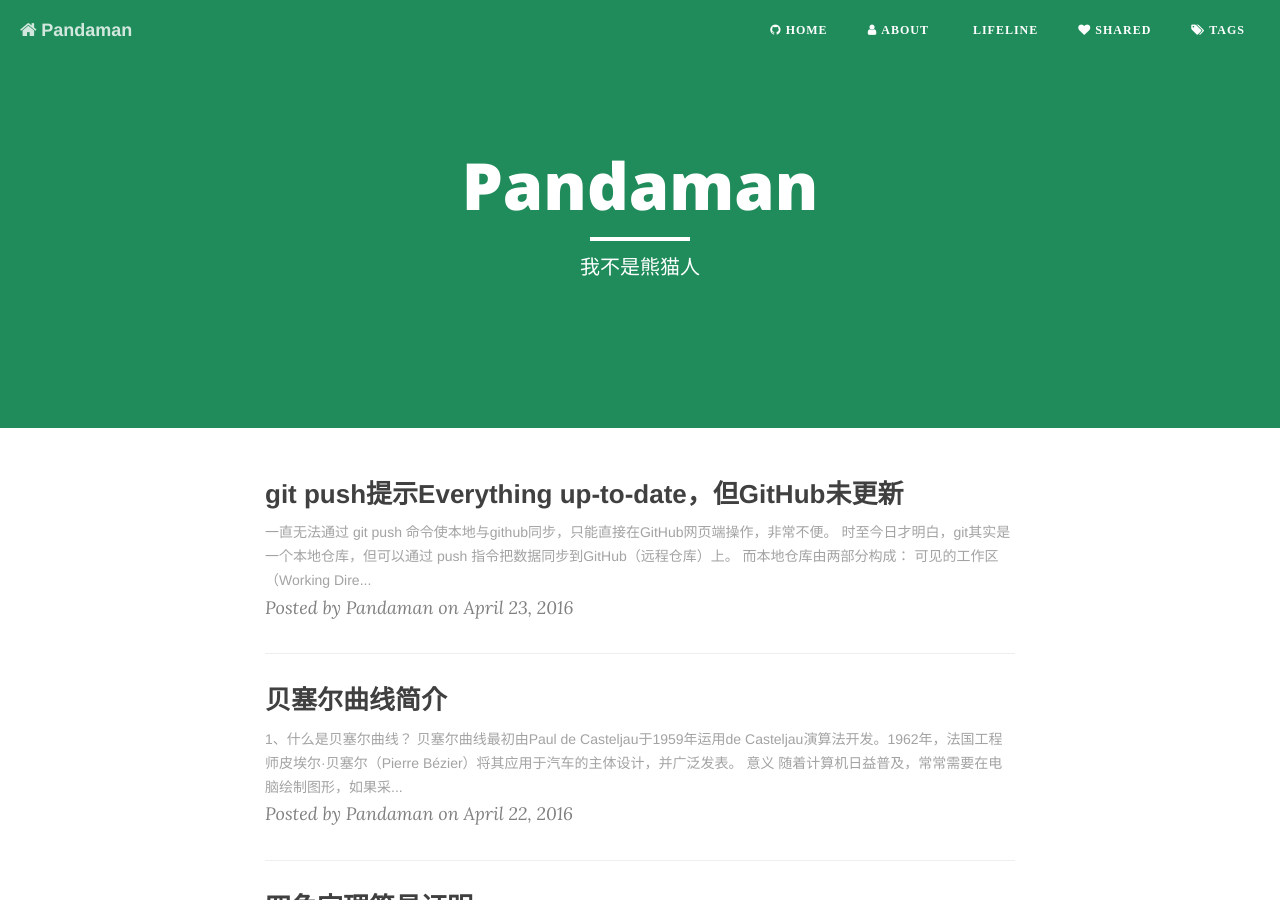
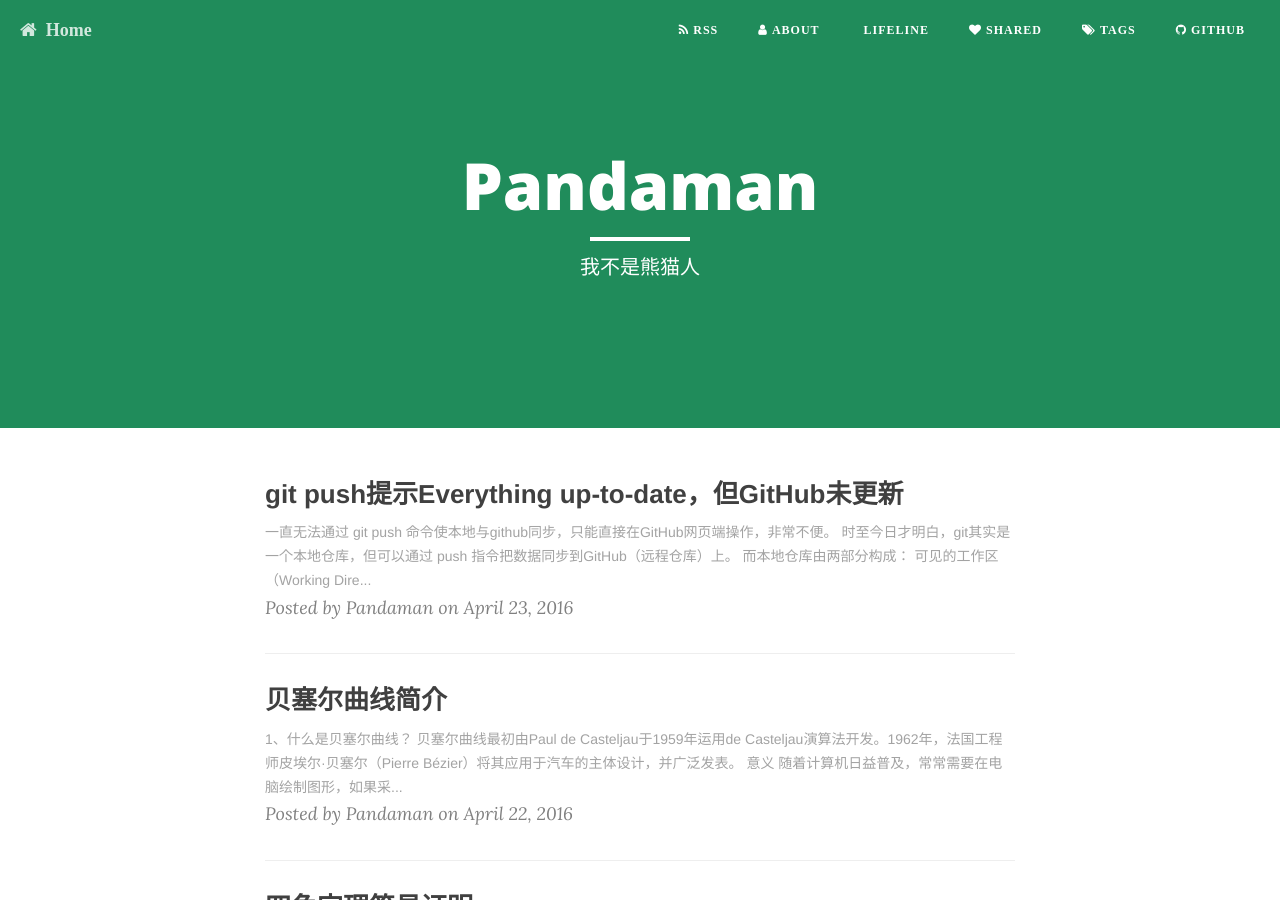
Before and after one commit to ceares/ceares.github.io, a Jekyll site: the page built from index.html, in a window 1280 px wide and 900 px high. Built offline with Jekyll 4.4.1, drawn with Linux system fonts in a browser that asks for light colours; nearby versions of some CDN libraries; formulas are drawn with MathJax 3; the list of posts is cut into pages by our own code.

Commit message:
from sp3

```diff
--- a/_includes/footer.html
+++ b/_includes/footer.html
@@ -2,7 +2,7 @@
 <footer>
     <div class="container">
         <div class="row">
-            <div class="col-lg-8 col-lg-offset-2 col-md-10 col-md-offset-1">
+            <div class="col-lg-8 col-lg-offset-2 col-md-10 col-md-offset-1"><!--
                 <ul class="list-inline text-center">
                     <li>
                         <a href="{{ "/feed.xml" | prepend: site.baseurl }}">
@@ -67,7 +67,7 @@
                         </a>
                     </li>
                     {% endif %}
-					-->
+
                     {% if site.zhihu_username %}
                     <li>
                         <a target="_blank" href="https://www.zhihu.com/people/{{ site.zhihu_username }}">
@@ -79,7 +79,7 @@
                     </li>
                     {% endif %}
 
-                </ul>
+                </ul>-->
                 <p class="copyright text-muted">
                 &copy; {{ site.time | date: '%Y' }} {{ site.owner.name }} ❖ Powered by Jekyll.
                 </p>
--- a/_includes/nav.html
+++ b/_includes/nav.html
@@ -9,20 +9,25 @@
                 <span class="icon-bar"></span>
                 <span class="icon-bar"></span>
             </button>
-            <a class="navbar-brand" href="{{ site.baseurl }}/"><i class="fa fa-home">&nbsp;</i>{{ site.title }}</a>
+            <a class="navbar-brand" href="{{ site.baseurl }}/" style="font-family:rm"><i class="fa fa-home">&nbsp;&nbsp;</i>Home</a>
         </div>
 
         <!-- Collect the nav links, forms, and other content for toggling -->
         <div class="collapse navbar-collapse" id="bs-example-navbar-collapse-1">
             <ul class="nav navbar-nav navbar-right" style="font-family:rm">
-                <li>
-                    <a href="{{ site.baseurl }}/"><i class="fa fa-github">&nbsp;</i>Home</a>
+				<li>
+                    <a "{{ "/feed.xml" | prepend: site.baseurl }}"><i class="fa fa-rss">&nbsp;</i>RSS</a>
                 </li>
                 {% for page in site.pages %}{% if page.title %}
                 <li>
 					<a href="{{ page.url | prepend: site.baseurl }}"><i id="nav-{{ page.title }}">&nbsp;</i>{{ page.title }}</a>
                 </li>
                 {% endif %}{% endfor %}
+				{% if site.github_username %}
+				<li>
+                    <a "https://github.com/{{ site.github_username }}"><i class="fa fa-github">&nbsp;</i>Github</a>
+                </li>
+				{% endif %}
             </ul>
         </div>
         <!-- /.navbar-collapse -->
```
